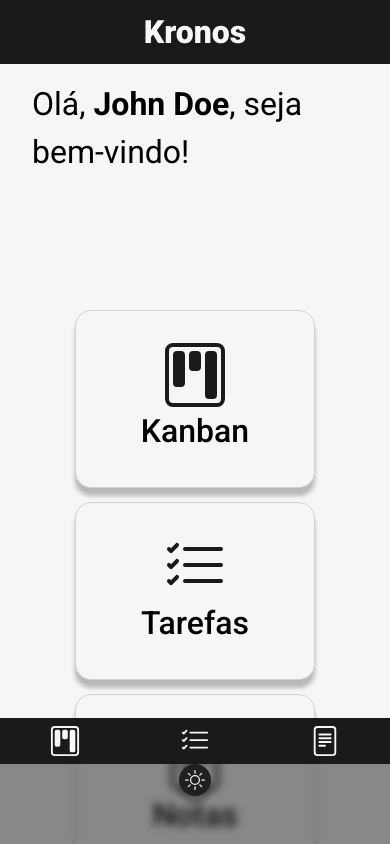
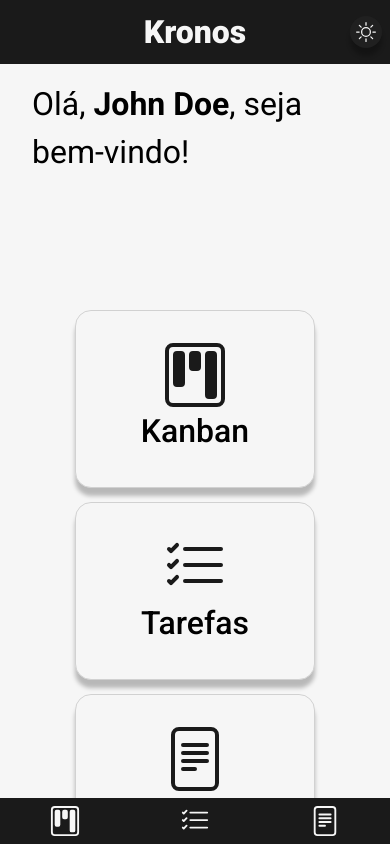
Before and after one commit to Bernardopog/kronos-app, a Next.js app in the folder apps/frontend/: page / in a window 390 px wide. Built offline with nearby package versions, Linux system fonts and the light colour scheme.

Commit message:
fix(frontend): fixes Theme Toggler position on different devices

```diff
--- a/apps/frontend/src/components/ThemeToggler/ThemeToggler.tsx
+++ b/apps/frontend/src/components/ThemeToggler/ThemeToggler.tsx
@@ -5,7 +5,7 @@ import { BsMoon, BsSun } from "react-icons/bs";
 import Button from "../Button/Button";
 
 interface IThemeTogglerProps {
-  menuStatus: boolean;
+  menuStatus?: boolean;
 }
 
 export default function ThemeToggler({ menuStatus }: IThemeTogglerProps) {
--- a/apps/frontend/src/ui/Header/Header.tsx
+++ b/apps/frontend/src/ui/Header/Header.tsx
@@ -1,6 +1,12 @@
+"use client";
+import ThemeToggler from "@/components/ThemeToggler/ThemeToggler";
+import { DeviceScreenContext } from "@/context/DeviceScreenContext";
 import Link from "next/link";
+import { useContext } from "react";
 
 export default function Header() {
+  const { device } = useContext(DeviceScreenContext);
+
   return (
     <header
       className="
@@ -12,6 +18,9 @@ export default function Header() {
       <Link href="/">
         <h1 className="text-[2rem] font-black text-woodsmoke-50">Kronos</h1>
       </Link>
+      <div className="absolute right-2">
+        {device !== "desktop" && <ThemeToggler />}
+      </div>
     </header>
   );
 }
--- a/apps/frontend/src/ui/Navbar/Navbar.tsx
+++ b/apps/frontend/src/ui/Navbar/Navbar.tsx
@@ -3,6 +3,7 @@
 import Button from "@/components/Button/Button";
 import NavbarLinkList from "@/components/Navbar/NavbarLinkList";
 import ThemeToggler from "@/components/ThemeToggler/ThemeToggler";
+import { DeviceScreenContext } from "@/context/DeviceScreenContext";
 import { NavbarContext } from "@/context/NavbarContext";
 import { useContext } from "react";
 
@@ -10,6 +11,7 @@ import { AiOutlineClose, AiOutlineMenu } from "react-icons/ai";
 
 export default function Navbar() {
   const { isNavbarOpen, toggleNavbar } = useContext(NavbarContext);
+  const { device } = useContext(DeviceScreenContext);
 
   return (
     <>
@@ -23,14 +25,14 @@ export default function Navbar() {
       </Button>
       <nav
         className={`
-          flex flex-col justify-between fixed bottom-0 z-40 w-full pb-12 bg-woodsmoke-950/50 duration-500 ease-in-out backdrop-blur-sm
-          lg:relative lg:size-full lg:bg-woodsmoke-950
+          flex flex-col justify-between fixed bottom-0 z-40 w-full bg-woodsmoke-950/50 duration-500 ease-in-out backdrop-blur-sm
+          lg:relative lg:size-full lg:pb-12 lg:bg-woodsmoke-950
           ${isNavbarOpen ? "" : "closed"}
       `}
         id="nav"
       >
         <NavbarLinkList />
-        <ThemeToggler menuStatus={isNavbarOpen} />
+        {device === "desktop" && <ThemeToggler menuStatus={isNavbarOpen} />}
       </nav>
     </>
   );
```
